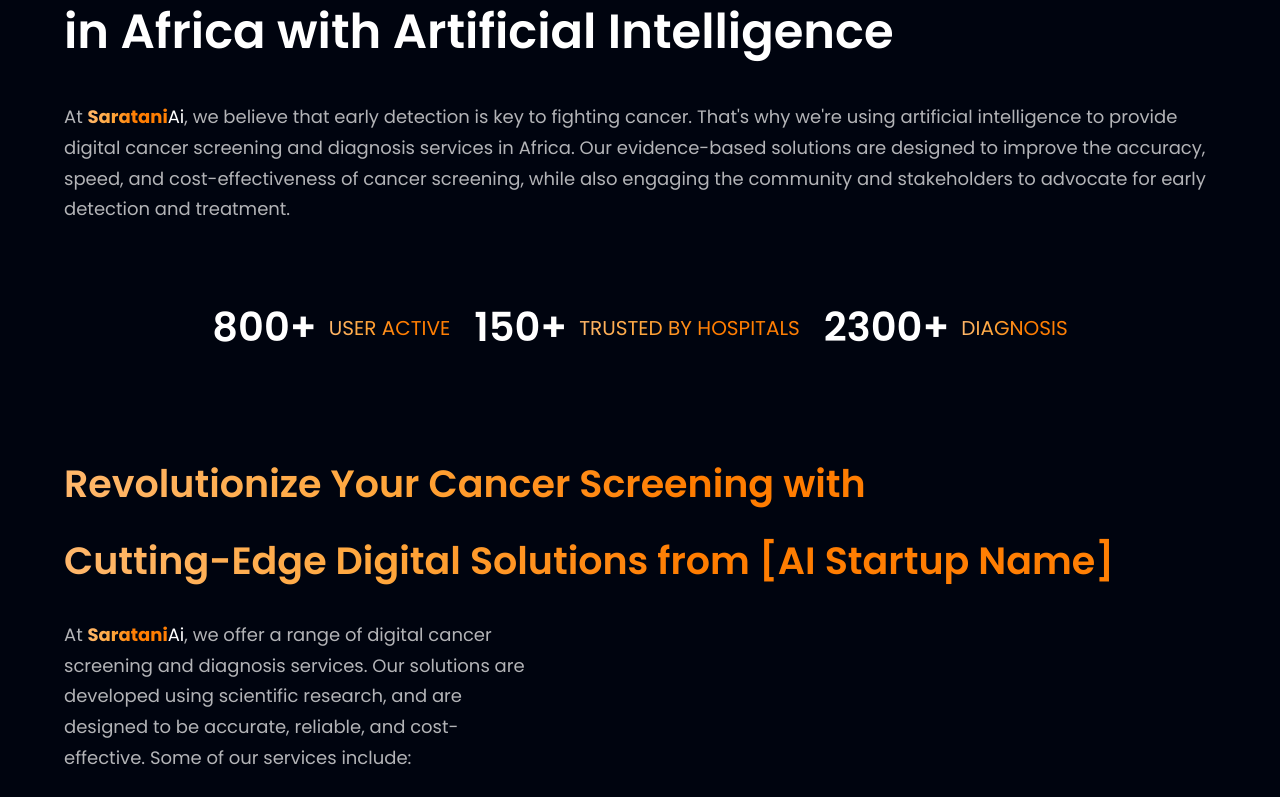
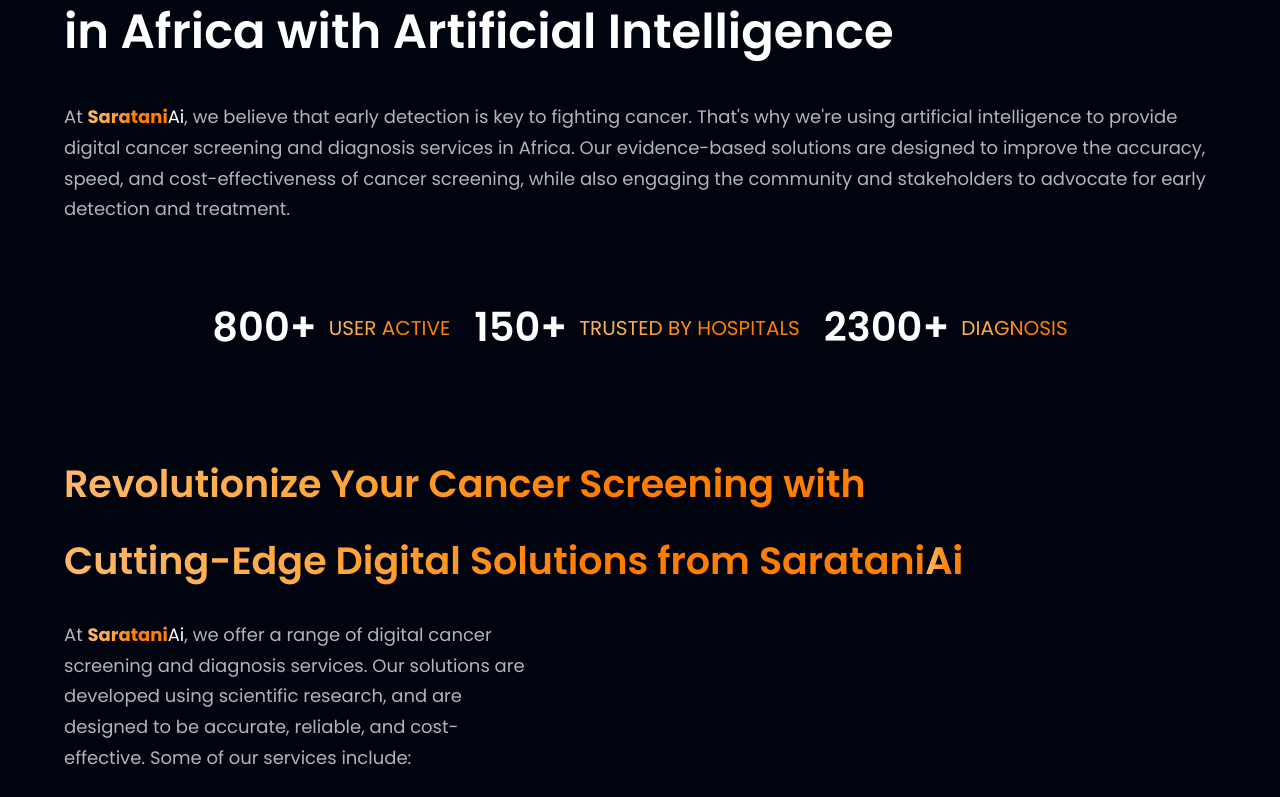
Before and after one commit to pbijampola/sarataniai, a React (Vite) app: page / in a window 1280 px wide. Shown: the part 438-1235 px from the top of the page. Built offline with nearby package versions, Linux system fonts and the light colour scheme.

Commit message:
Update Business.jsx

```diff
--- a/src/components/Business.jsx
+++ b/src/components/Business.jsx
@@ -16,7 +16,7 @@
     <section id='services' className={`flex-1 ${styles.flexStart} flex-col xl:px-0 sm:px-16 px-6`}>
       <div className={layout.sectionInfo}>
         <h2 className={`${styles.heading2} text-gradient`}>
-        Revolutionize Your Cancer Screening with <br className='sm:block hidden'/> Cutting-Edge Digital Solutions from [AI Startup Name]
+        Revolutionize Your Cancer Screening with <br className='sm:block hidden'/> Cutting-Edge Digital Solutions from <span className='text-white'>Saratani</span><span className='text-gradient'>Ai</span>
         </h2>
         <p className={`${styles.paragraph} max-w-[470px] mt-5`}>At <span className='text-gradient font-poppins font-bold'>Saratani</span><span className='text-white'>Ai</span>, we offer a range of digital cancer screening and diagnosis services. Our solutions are developed using scientific research, and are designed to be accurate, reliable, and cost-effective. Some of our services include:</p>
 
```
